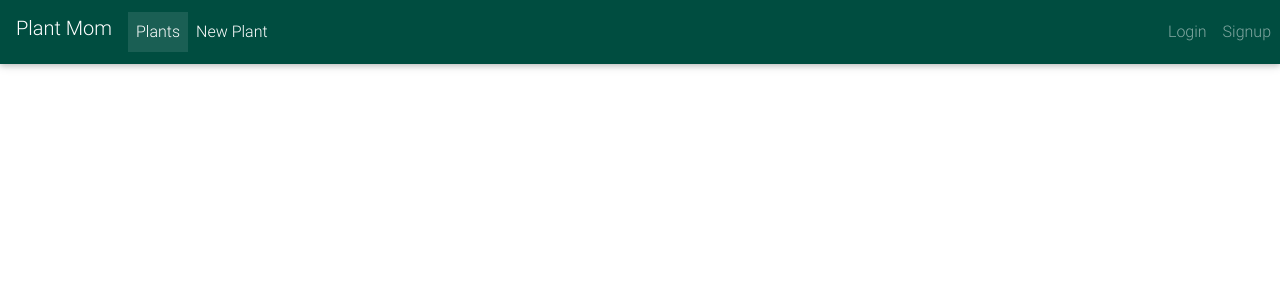
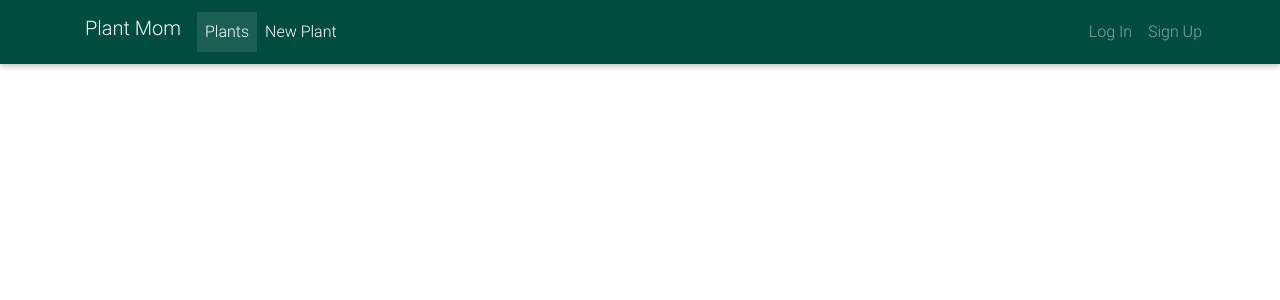
Before and after one commit to esin87/plant_mom, a Django app: page / in a window 1280 px wide. Shown: the top 300 px of the page. Run offline with Django 3.2, Linux system fonts and the light colour scheme; data that the repository does not hold is empty; some libraries are stand-ins or nearby versions.

Commit message:
last style changes

```diff
--- a/plant_mom/templates/plant_mom/base.html
+++ b/plant_mom/templates/plant_mom/base.html
@@ -24,10 +24,15 @@
 	</head>
 
 	<body>
-		<header class="full-page">
-			<div class="header z-depth-1"></div>
+		<!--Main Navigation-->
+		<header>
+			<!--Navbar-->
 			<nav class="navbar navbar-expand-lg navbar-dark teal darken-4">
+				<!-- Additional container -->
+				<div class="container">
+					<!-- Navbar brand -->
 					<a href="/"><h1 class="navbar-brand">Plant Mom</h1></a>
+					<!-- Collapse button -->
 					<button
 						class="navbar-toggler"
 						type="button"
@@ -39,7 +44,9 @@
 					>
 						<span class="navbar-toggler-icon"></span>
 					</button>
+					<!-- Collapsible content -->
 					<div class="collapse navbar-collapse" id="basicExampleNav">
+						<!-- Links -->
 						<ul class="navbar-nav mr-auto">
 							<li class="nav-item active">
 								<a class="nav-link" href="/"
@@ -48,36 +55,48 @@
 								</a>
 							</li>
 							<li class="nav-item">
-							<a class="nav-link" href="{% url 'plant_create' %}"
+								<a
+									class="nav-link"
+									href="{% url 'plant_create' %}"
 									>New Plant</a
 								>
 							</li>
 						</ul>
-				</div>
 						<div class="row justify-content-center">
 							<div class="navbar-nav mr-auto">
 								<a class="nav-link" href="/"
 									>{% if user.is_authenticated %} Welcome,
-							{{ user.username }}</a
+									{{ user.username }}!</a
 								>
 								<a class="nav-link" href="{% url 'logout' %}"
-							>Log out</a
+									>Log Out</a
 								>
 								{% else %}
-						<a class="nav-link" href="{% url 'login' %}">Login</a>
-						<a class="nav-link" href="{% url 'signup' %}">Signup</a>
+								<a class="nav-link" href="{% url 'login' %}"
+									>Log In</a
+								>
+								<a class="nav-link" href="{% url 'signup' %}"
+									>Sign Up</a
+								>
 								{% endif %}
 							</div>
 						</div>
+					</div>
+					<!-- Collapsible content -->
+				</div>
+				<!-- Additional container -->
 			</nav>
+			<!--/.Navbar-->
 		</header>
+		<!--Main Navigation-->
+
 		<main class="mt-5 container">
 			{% block content %} {% endblock %}
 		</main>
 		<!-- JQuery -->
 		<script
 			type="text/javascript"
-			src="{ static 'js/jquery-3.4.1.min.js' %}"
+			src="{% static 'js/jquery-3.4.1.min.js' %}"
 		></script>
 		<!-- Bootstrap tooltips -->
 		<script
--- a/plant_mom/templates/plant_mom/plants_list.html
+++ b/plant_mom/templates/plant_mom/plants_list.html
@@ -1,6 +1,6 @@
 {% extends 'plant_mom/base.html' %} {% block content %}
 <div class="row">
-	<div class="d-flex p-1 flex-row flex-wrap" style="height: 500px">
+	<div class="d-flex p-1 flex-row flex-wrap" style="min-height: auto">
 		{% for plant in plants %}
 		<div
 			class="card p-1 flex-fill flex-shrink-1"
@@ -11,7 +11,7 @@
 					src="{{ plant.photo_url }}"
 					class="card-img-top img-fluid"
 					alt="Thumbnail of {{ plant.name }}"
-					style="max-height: 400px; display:block; max-width:100%; width: auto; height: auto; margin: 0 auto"
+					style="max-height: 400px; display:block; max-width:100%; width: auto; height: auto; margin: 0 auto; object-fit: contain"
 				/>
 				<a href="{% url 'plant_detail' pk=plant.pk %}">
 					<div class="mask rgba-white-slight"></div>
```
Lines whose indentation alone changed are shown as unchanged.
